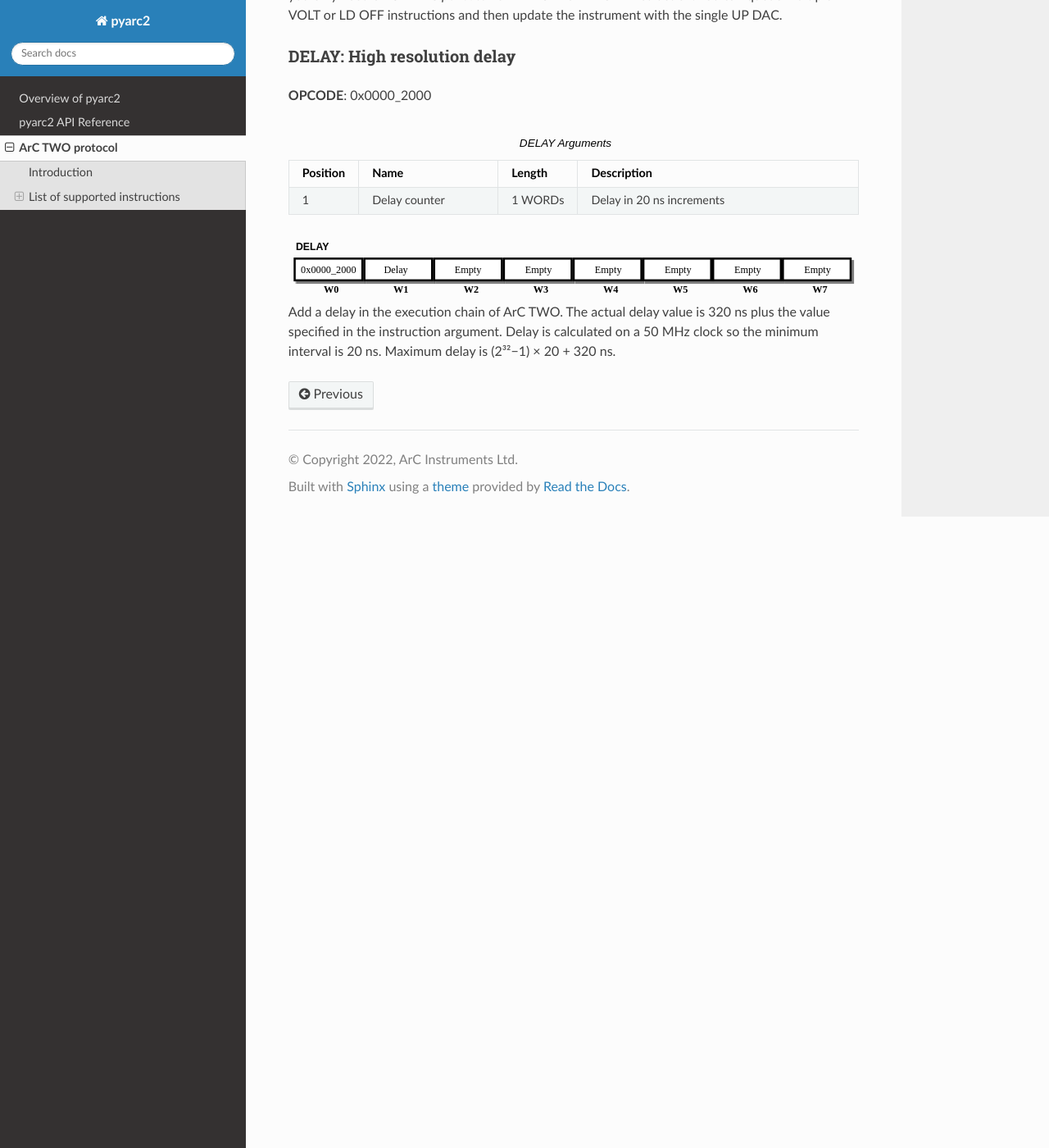
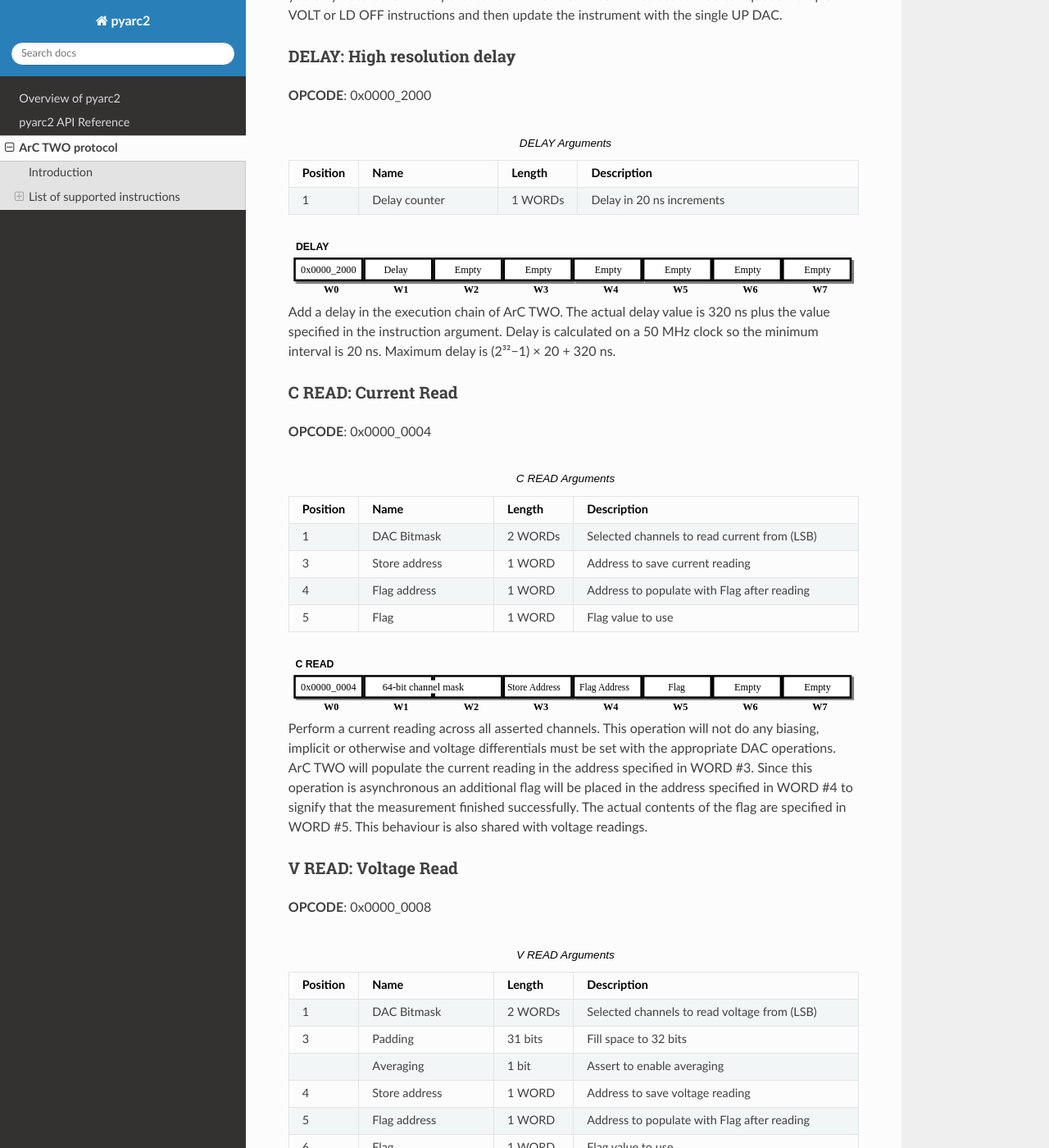
Before and after one commit to arc-instruments/pyarc2, a Sphinx documentation site: the page built from docs/protocol.rst, in a window 1280 px wide and 1400 px high, scrolled down 5182 px. Shown: the whole window at 82% size. Built offline with Sphinx 7.4.7 and the Read the Docs theme 2.0.0, drawn with Linux system fonts in a browser that asks for light colours; some of the changed text lies outside the part shown.

Commit message:
More protocol documentation

```diff
--- a/docs/protocol.rst
+++ b/docs/protocol.rst
@@ -330,3 +330,166 @@
 plus the value specified in the instruction argument. Delay is calculated on a
 50 MHz clock so the minimum interval is 20 ns. Maximum delay is (2³²−1) × 20 +
 320 ns.
+
+
+C READ: Current Read
+~~~~~~~~~~~~~~~~~~~~
+
+| **OPCODE**: 0x0000_0004
+
+.. list-table:: C READ Arguments
+   :widths: 12 25 12 51
+   :header-rows: 1
+
+   * - Position
+     - Name
+     - Length
+     - Description
+   * - 1
+     - DAC Bitmask
+     - 2 WORDs
+     - Selected channels to read current from (LSB)
+   * - 3
+     - Store address
+     - 1 WORD
+     - Address to save current reading
+   * - 4
+     - Flag address
+     - 1 WORD
+     - Address to populate with Flag after reading
+   * - 5
+     - Flag
+     - 1 WORD
+     - Flag value to use
+
+.. image:: images/instr-c-read.svg
+   :width: 100%
+   :align: center
+
+Perform a current reading across all asserted channels. This operation will not
+do any biasing, implicit or otherwise and voltage differentials must be set with
+the appropriate DAC operations. ArC TWO will populate the current reading in the
+address specified in WORD #3. Since this operation is asynchronous an additional
+flag will be placed in the address specified in WORD #4 to signify that the
+measurement finished successfully. The actual contents of the flag are specified
+in WORD #5. This behaviour is also shared with voltage readings.
+
+
+V READ: Voltage Read
+~~~~~~~~~~~~~~~~~~~~
+
+| **OPCODE**: 0x0000_0008
+
+.. list-table:: V READ Arguments
+   :widths: 12 25 12 51
+   :header-rows: 1
+
+   * - Position
+     - Name
+     - Length
+     - Description
+   * - 1
+     - DAC Bitmask
+     - 2 WORDs
+     - Selected channels to read voltage from (LSB)
+   * - 3
+     - Padding
+     - 31 bits
+     - Fill space to 32 bits
+   * -
+     - Averaging
+     - 1 bit
+     - Assert to enable averaging
+   * - 4
+     - Store address
+     - 1 WORD
+     - Address to save voltage reading
+   * - 5
+     - Flag address
+     - 1 WORD
+     - Address to populate with Flag after reading
+   * - 6
+     - Flag
+     - 1 WORD
+     - Flag value to use
+
+.. image:: images/instr-v-read.svg
+   :width: 100%
+   :align: center
+
+Similar to current reads, perform a voltage reading across all asserted channels.
+If averaging is enabled ArC TWO will average 32 voltage readings of 10 μs (for a
+total of up to 320 μs). Results are handled in the same manner as current readings.
+
+
+UP SEL: Selector Control
+~~~~~~~~~~~~~~~~~~~~~~~~
+
+| **OPCODE**: 0x0000_0010
+
+.. list-table:: UP SEL Arguments
+   :widths: 12 25 12 51
+   :header-rows: 1
+
+   * - Position
+     - Name
+     - Length
+     - Description
+   * - 1
+     - Selector Bitmask
+     - 1 WORDs
+     - Selectors to enable (LSB)
+
+.. image:: images/instr-up-sel.svg
+   :width: 100%
+   :align: center
+
+This instruction manipulates the 32 on-board selector circuits which are
+essentially *output only* I/Os. As such their main use case is toggling gates
+of transistors although they can be operated as additional generic digital
+outputs if required. This operation does not set low and high levels which are
+handled by the auxiliary DACs that can be manipulated with the **LD VOLT**
+instruction.
+
+
+UP LGC: Update Logic
+~~~~~~~~~~~~~~~~~~~~
+
+| **OPCODE**: 0x0000_0020
+
+.. list-table:: UP LGC Arguments
+   :widths: 12 25 12 51
+   :header-rows: 1
+
+   * - Position
+     - Name
+     - Length
+     - Description
+   * - 1
+     - I/O Bitmask
+     - 1 WORDs
+     - I/Os to enable (LSB)
+   * - 2
+     - Padding
+     - 27 bits
+     -
+   * -
+     - Level shifter ENable
+     - 1 bit
+     - Disable level shifters
+   * -
+     - Direction
+     - 4 bits
+     - Direction of I/O cluster (high: output)
+
+.. image:: images/instr-up-lgc.svg
+   :width: 100%
+   :align: center
+
+The Update Logic instruction sets the state of the generic I/O pins. As with
+the selectors the actual voltage level is controlled by **LD VOLT**. WORD #1 is
+the bitmask that controls which of the generic I/Os are set high. The EN bit
+disables the built-in level shifters if asserted. The lower end of WORD #2
+(DIR) controls the direction of the pins. The direction of the I/Os is managed
+in clusters of 8 contiguous pins and if the corresponding bit is asserted the
+cluster channels will be configured as outputs.
```
Also changed, not shown: docs/images/instr-c-read.svg (added), docs/images/instr-up-lgc.svg (added), docs/images/instr-up-sel.svg (added), docs/images/instr-v-read.svg (added).
